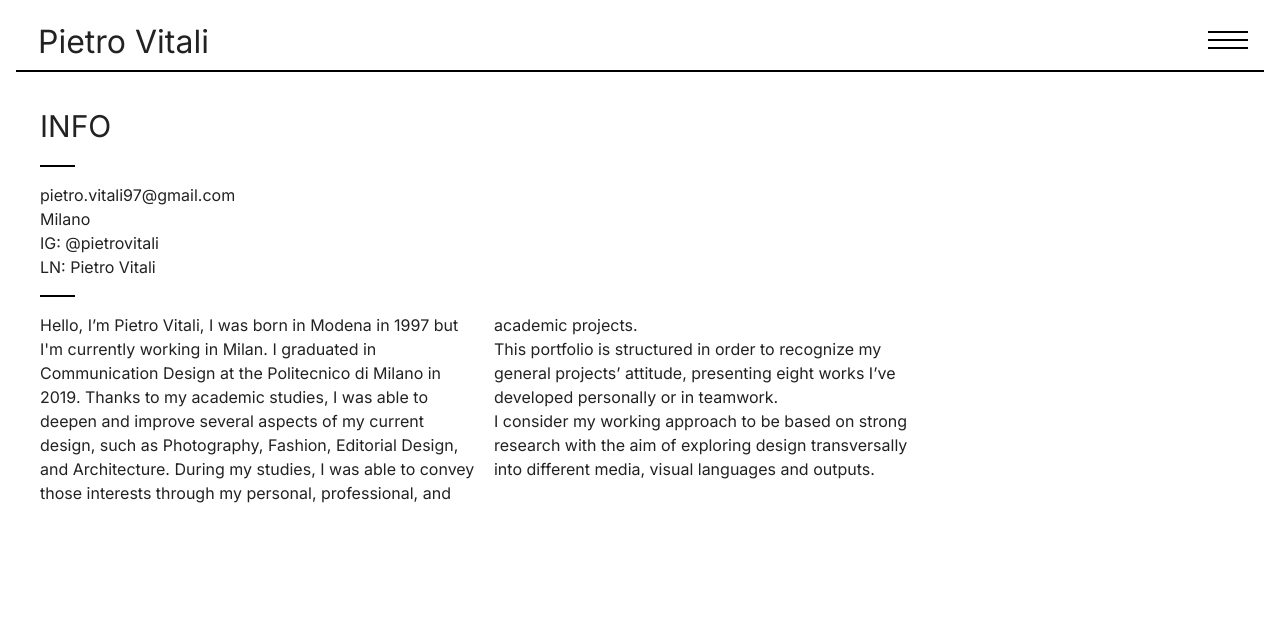
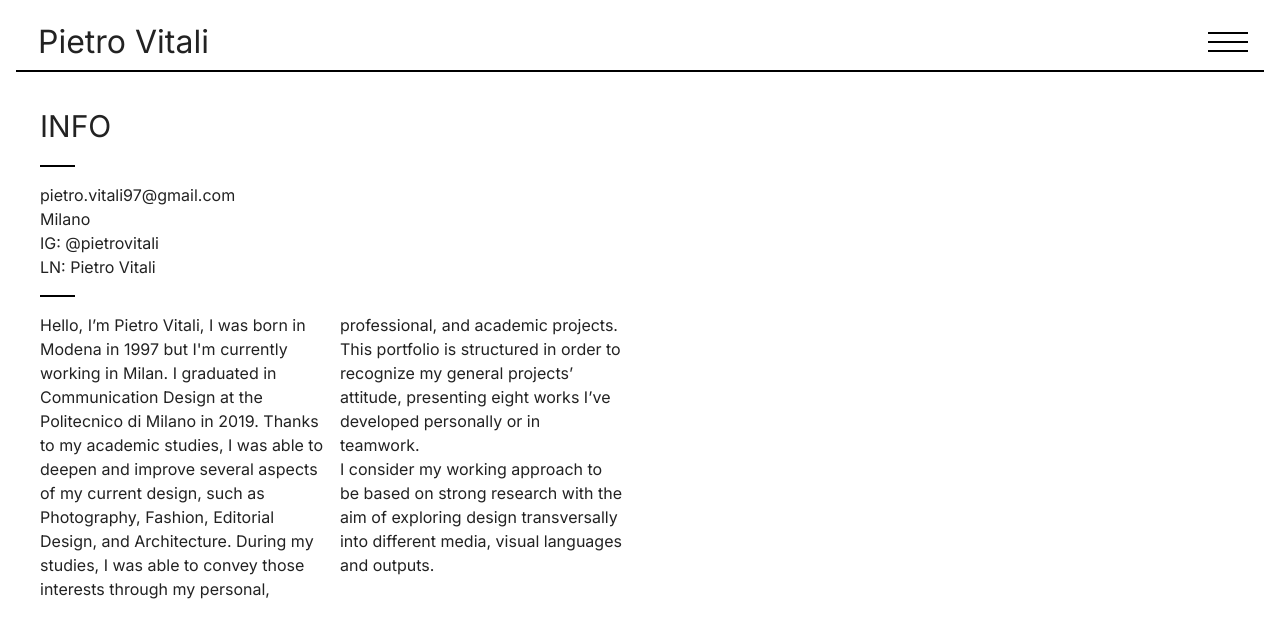
Before and after one commit to forgothiss88/pvportfolio, a Jekyll site: the page built from info.html, in a window 1280 px wide. Shown: the top 638 px of the page. Built offline with Jekyll 4.4.1, drawn with Linux system fonts in a browser that asks for light colours; nearby versions of some CDN libraries; library files that are not in the unit come from our copies.

Commit message:
-hamburger resized

```diff
--- a/_config.yml
+++ b/_config.yml
@@ -25,7 +25,7 @@
   line in _config.yml. It will appear in your document head meta (for
   Google search results) and in your feed.xml site description.
 baseurl: "/pvportfolio" # the subpath of your site, e.g. /blog
-url: "https://forgothiss88.github.io" # the base hostname & protocol for your site, e.g. http://example.com
+url: "pietrovitali.com" # the base hostname & protocol for your site, e.g. http://example.com
 imgurl: "/assets/img"
 github_username:  forgothiss88
 collections:
--- a/_sass/_hamburgers.scss
+++ b/_sass/_hamburgers.scss
@@ -9,11 +9,11 @@
 
 // Settings
 // ==================================================
-$hamburger-padding-x           : 16px !default;
-$hamburger-padding-y           : 12px !default;
+$hamburger-padding-x           : 16px;
+$hamburger-padding-y           : 16px;
 $hamburger-layer-width         : 40px !default;
 $hamburger-layer-height        : 2px !default;
-$hamburger-layer-spacing       : 6px !default;
+$hamburger-layer-spacing       : 7px !default;
 $hamburger-layer-color         : #000 !default;
 $hamburger-layer-border-radius : 0px !default;
 $hamburger-hover-opacity       : 1.0 !default;
--- a/_works/4_amaetis.html
+++ b/_works/4_amaetis.html
@@ -12,7 +12,7 @@
 img_bot_left_1: "/2.jpg"
 img_bot_left_2: "/3.jpg"
 img_bot_right: "/3.jpg"
-img_thumbnail: "/3.jpg"
+img_thumbnail: "/1.jpg"
 ---
 Amætis is a Place Branding project, which brief was to create a brand for an imaginary planet. My team and I started from Gianluca Baldi’s Novel “Pianeta-a-Metà”, describing an entire planet full of half things. Then we designed a liveable imaginary experience on the planet and its visual coordinate concept.
 So was born Amætis, the planet’s brand, where it’s possible to take a spiritual journey.
--- a/info.html
+++ b/info.html
@@ -3,7 +3,7 @@
 ---
 <section>
   <h1 class="title"  style="margin-bottom: 16px">INFO</h1>
-  <div class="w3-threequarter">
+  <div class="w3-half">
       <article class="lilborder">
         <p><a href="mailto:pietro.vitali97@gmail.com" target="_blank">pietro.vitali97@gmail.com</a><br>Milano<br>IG: <a href="https://www.instagram.com/pietrovitali/" target="_blank">@pietrovitali</a><br>LN: <a href="https://www.linkedin.com/in/pietro-vitali-8747b41a7" target="_blank">Pietro Vitali</a>
         </p></article>
```
